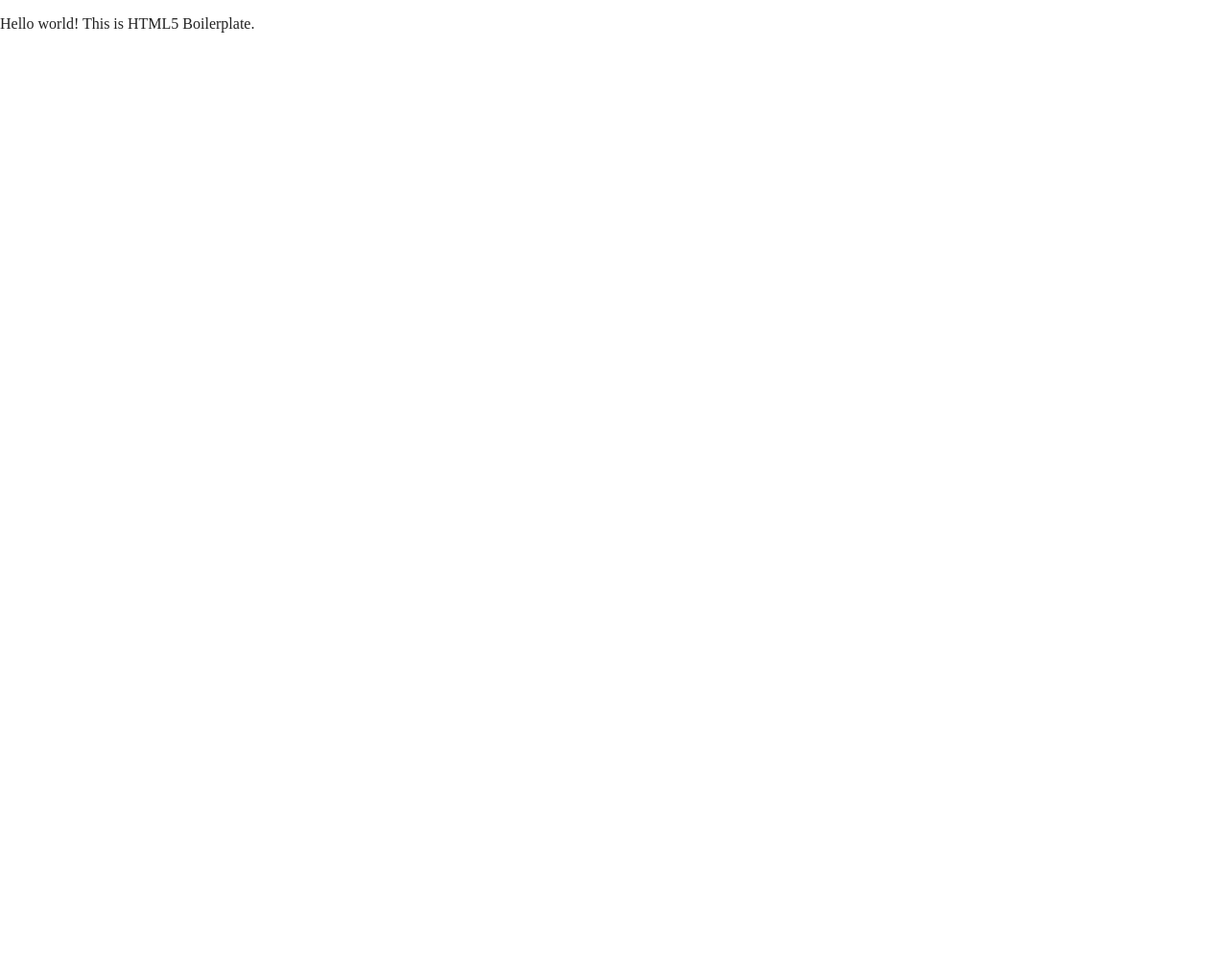
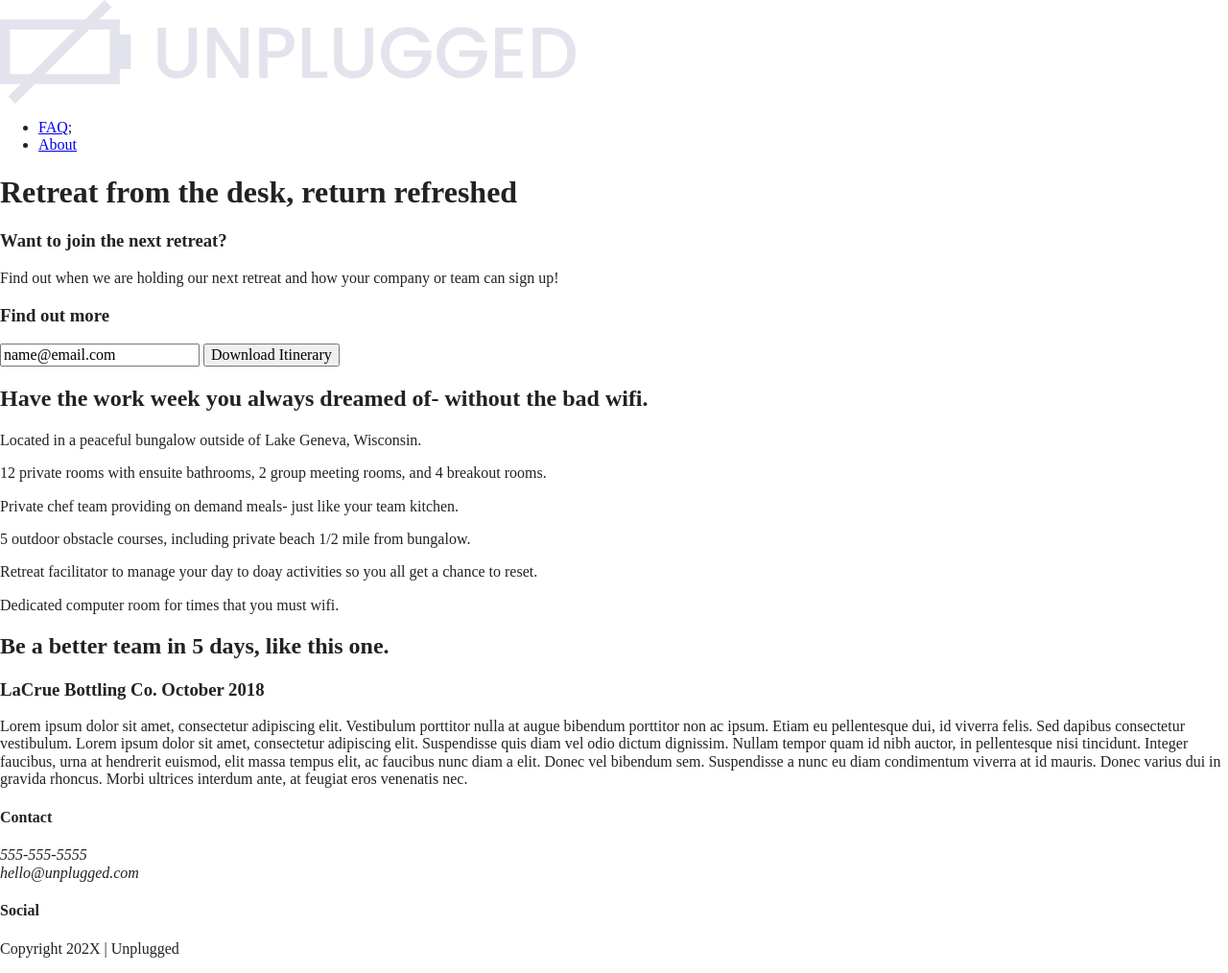
Before and after one commit to Z-Lopez/unplugged-website, a website built with Parcel: page index.html in a window 1280 px wide. Shown: the whole page at 96% size. Before the commit the page ends 800 px from the top, so only its background shows below. Built offline with nearby package versions, Linux system fonts and the light colour scheme.

Commit message:
Added header and footer content

```diff
--- a/index.html
+++ b/index.html
@@ -3,7 +3,7 @@
 
 <head>
   <meta charset="utf-8">
-  <title></title>
+  <title>Unplugged Retreat</title>
   <meta name="description" content="">
   <meta name="viewport" content="width=device-width, initial-scale=1">
 
@@ -24,8 +24,97 @@
 
 <body>
 
-  <!-- Add your site or application content here -->
-  <p>Hello world! This is HTML5 Boilerplate.</p>
+  <header>
+    <div class="content-wrapper">
+      <a href="#"><img src="img/unpluggedlogo.png" alt="unplugged logo"></a>
+      <div class="headder-divider"></div>
+      <nav>
+        <ul>
+          <li><a href="faq/index.html" rel="noopener">FAQ</a>;</li>
+          <li><a href="about/index.html" rel="noopener">About</a></li>
+        </ul>
+      </nav>
+    </div>
+  </header>
+
+  <main>
+    <section class="hero-area">
+      <div class="content-wrapper">
+      <h1> Retreat from the desk, return refreshed</h1>
+      </div>
+    </section>
+
+    <aside>
+      <div class="content-wrapper">
+        <div class="form-description">
+          <h3> Want to join the next retreat?</h3>
+          <p> Find out when we are holding our next retreat and how your company or team can sign up!</p>
+        </div>
+        <div class="form">
+          <h3> Find out more</h3>
+          <input type="text" name="name" value="name@email.com">
+          <input type="button" value="Download Itinerary">
+        </div>
+      </div>
+    </aside>
+
+    <section class="features">
+      <div class="content-wrapper">
+        <h2> Have the work week you always dreamed of- without the bad wifi.</h2>
+        <p> Located in a peaceful bungalow outside of Lake Geneva, Wisconsin.</p>
+        <p>12 private rooms with ensuite bathrooms, 2 group meeting rooms, and 4 breakout rooms.</p>
+        <p>Private chef team providing on demand meals- just like your team kitchen.</p>
+        <p>5 outdoor obstacle courses, including private beach 1/2 mile from bungalow.</p>
+        <p>Retreat facilitator to manage your day to doay activities so you all get a chance to reset.</p>
+        <p>Dedicated computer room for times that you must wifi.</p>
+      </div>
+    </section>
+
+    <section class="reviews">
+      <div class="content-wrapper">
+        <h2>Be a better team in 5 days, like this one.</h2>
+        <h3>LaCrue Bottling Co. October 2018 </h3>
+        <p>Lorem ipsum dolor sit amet, consectetur adipiscing elit. Vestibulum porttitor nulla at augue bibendum porttitor
+          non ac ipsum. Etiam eu pellentesque dui, id viverra felis. Sed dapibus consectetur vestibulum. Lorem ipsum dolor
+          sit amet, consectetur adipiscing elit. Suspendisse quis diam vel odio dictum dignissim. Nullam tempor quam id
+          nibh auctor, in pellentesque nisi tincidunt. Integer faucibus, urna at hendrerit euismod, elit massa tempus
+          elit, ac faucibus nunc diam a elit. Donec vel bibendum sem. Suspendisse a nunc eu diam condimentum viverra at id
+          mauris. Donec varius dui in gravida rhoncus. Morbi ultrices interdum ante, at feugiat eros venenatis nec. </p>
+      </div>
+    </section>
+  </main>
+
+  <footer>
+    <div class="content-wrapper">
+      <div class="footer-contact">
+        <div class="contact">
+          <h4>Contact</h4>
+          <address>
+            <p> 555-555-5555 <br>
+            hello@unplugged.com</p>
+          </address>
+        </div>
+        <div class="social">
+          <h4>Social</h4>
+          <div class="social-icons">
+            <p><a href="https://www.facebook.com/yoursite" target="_blank"></a></p>
+            <p><a href="https://www.twitter.com/yoursite" target="_blank"></a></p>
+            <p><a href="https://www.instagram.com/yoursite" target="_blank"></a> </p>
+          </div>
+        </div>
+      </div>
+      <!--footer content ends here-->
+    </div> <!--footer content-wraper ends-->
+      <div class="copyright">
+        <p> Copyright 202X | Unplugged</p>
+      </div>
+  </footer>
+
+
+
+
+
+
   <script src="js/vendor/modernizr-3.11.2.min.js"></script>
   <script src="js/plugins.js"></script>
   <script src="js/main.js"></script>
```
Also changed, not shown: about/index.html (+38 -0 lines), faq/index.html (+38 -0 lines), img/unplugged-retreat-features.jpg (added), img/unpluggedlogo.png (added), 2 other files.
